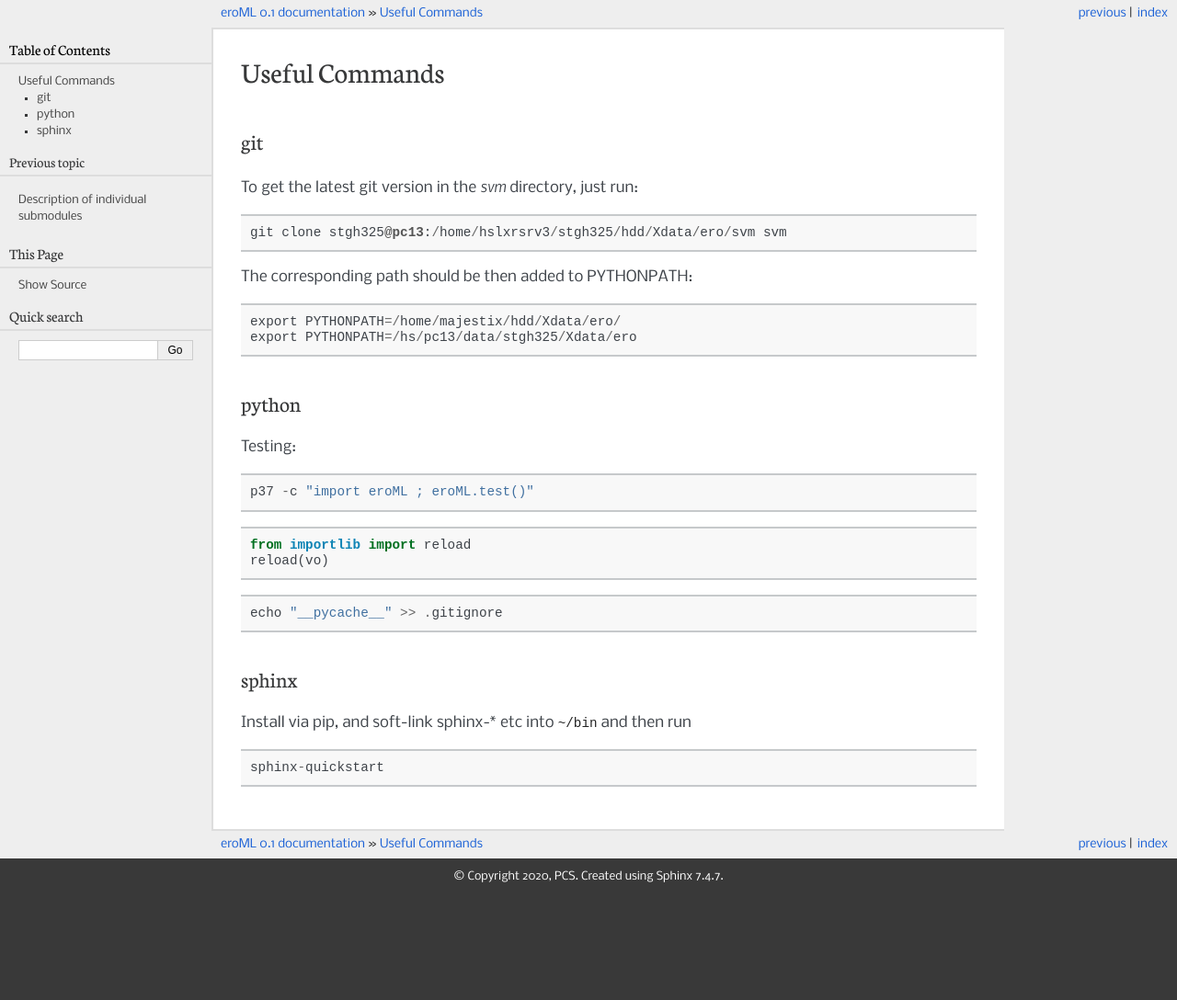
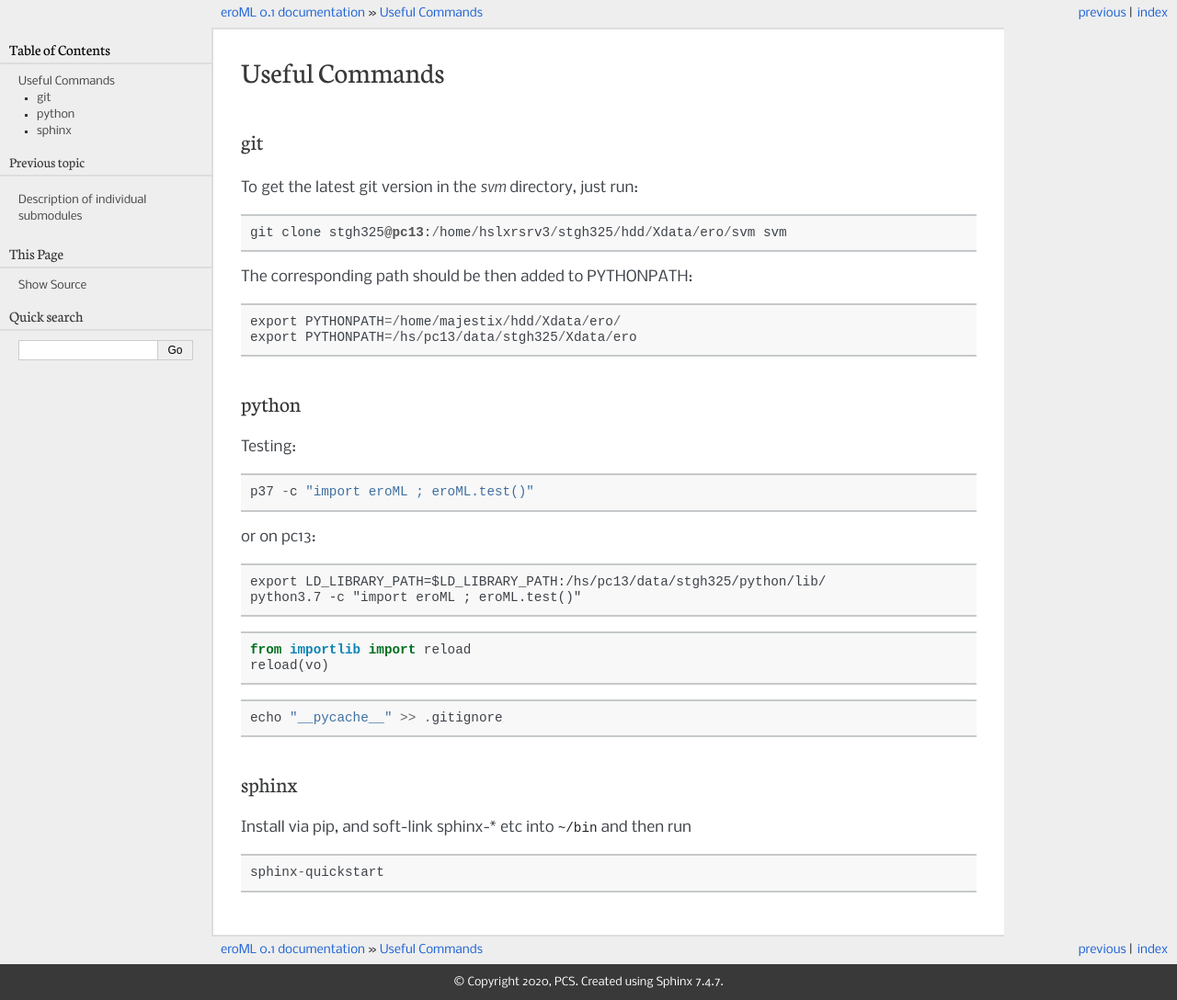
Before and after one commit to pcschneider/eroML, a Sphinx documentation site: the page built from doc/cheat_sheet.rst, in a window 1280 px wide. Shown: the whole page at 92% size. Built offline with Sphinx 7.4.7, drawn with Linux system fonts in a browser that asks for light colours; before the commit the page ends 973 px from its top, so only the background shows below that.

Commit message:
With some customization of sphinxs-theme.

```diff
--- /dev/null
+++ b/doc/_static/css/default.css
@@ -0,0 +1,36 @@
+/** css/superstyle.css **/
+
+/* This line is theme specific - it includes the base theme CSS */
+/* @import 'alabaster.css';  /* for Alabaster */ */
+/* @import 'pyramid.css';       /* for the Read the Docs theme */
+
+
+/*body {
+    background-color: #000;
+    color: #000;
+}*/
+
+dl.field-list {
+    font-size: 90%;
+    flex-basis: 20%;
+    font-weight: normal;
+    word-break: break-word;
+}
+
+dl.field-list > dt {
+    flex-basis: 20%;
+    font-weight: normal;
+    word-break: break-word;
+}
+
+code.descname {
+    font-size: 150%;
+}
+
+strong {
+  font-weight: normal;
+}
+
+p.rubric {
+    font-weight: normal;
+}
--- a/doc/cheat_sheet.rst
+++ b/doc/cheat_sheet.rst
@@ -14,7 +14,6 @@
   export PYTHONPATH=/hs/pc13/data/stgh325/Xdata/ero
 
 
-
 python
 ------
 
@@ -22,11 +21,16 @@
 
   p37 -c "import eroML ; eroML.test()"
 
+or on pc13::
+
+  export LD_LIBRARY_PATH=$LD_LIBRARY_PATH:/hs/pc13/data/stgh325/python/lib/
+  python3.7 -c "import eroML ; eroML.test()"
+
+
 ::
 
     from importlib import reload
     reload(vo)
-
 
 
 ::
--- a/doc/conf.py
+++ b/doc/conf.py
@@ -49,7 +49,7 @@
 # The theme to use for HTML and HTML Help pages.  See the documentation for
 # a list of builtin themes.
 #
-html_theme = 'alabaster'
+#html_theme = 'alabaster'
 html_theme = 'pyramid'
 #html_theme = 'scipy'
 
@@ -57,3 +57,9 @@
 # relative to this directory. They are copied after the builtin static files,
 # so a file named "default.css" will overwrite the builtin "default.css".
 html_static_path = ['_static']
+
+#html_style="css/superstyle.css"
+
+html_css_files = [
+    'css/default.css'
+]
--- a/doc/index.rst
+++ b/doc/index.rst
@@ -20,6 +20,8 @@
 Testing
 -------
 
+f
+
 Result of doctest:
 
 .. doctest::
```
Also changed, not shown: doc/_static/css/superstyle.css (added, +26 -0 lines), 2 other files.
